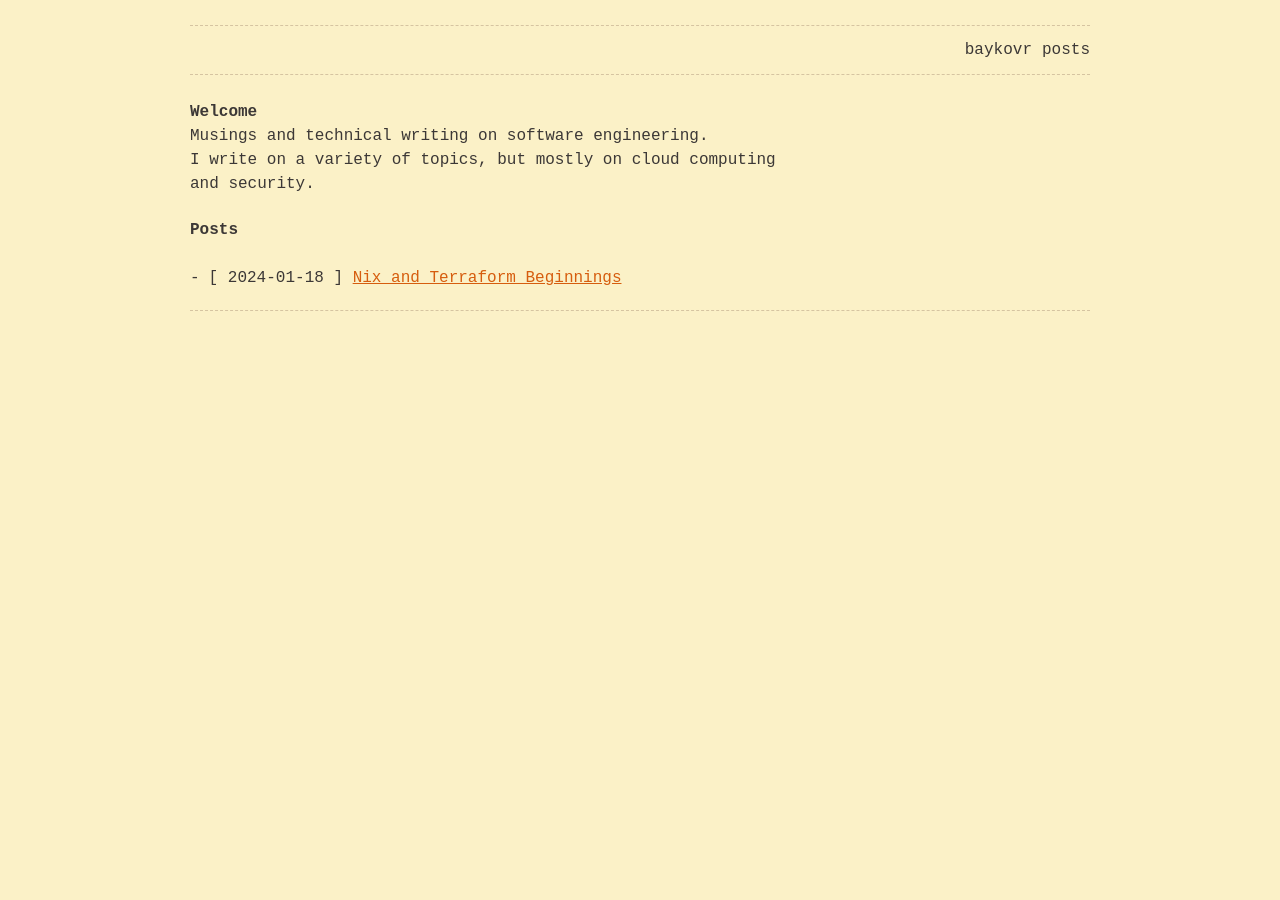
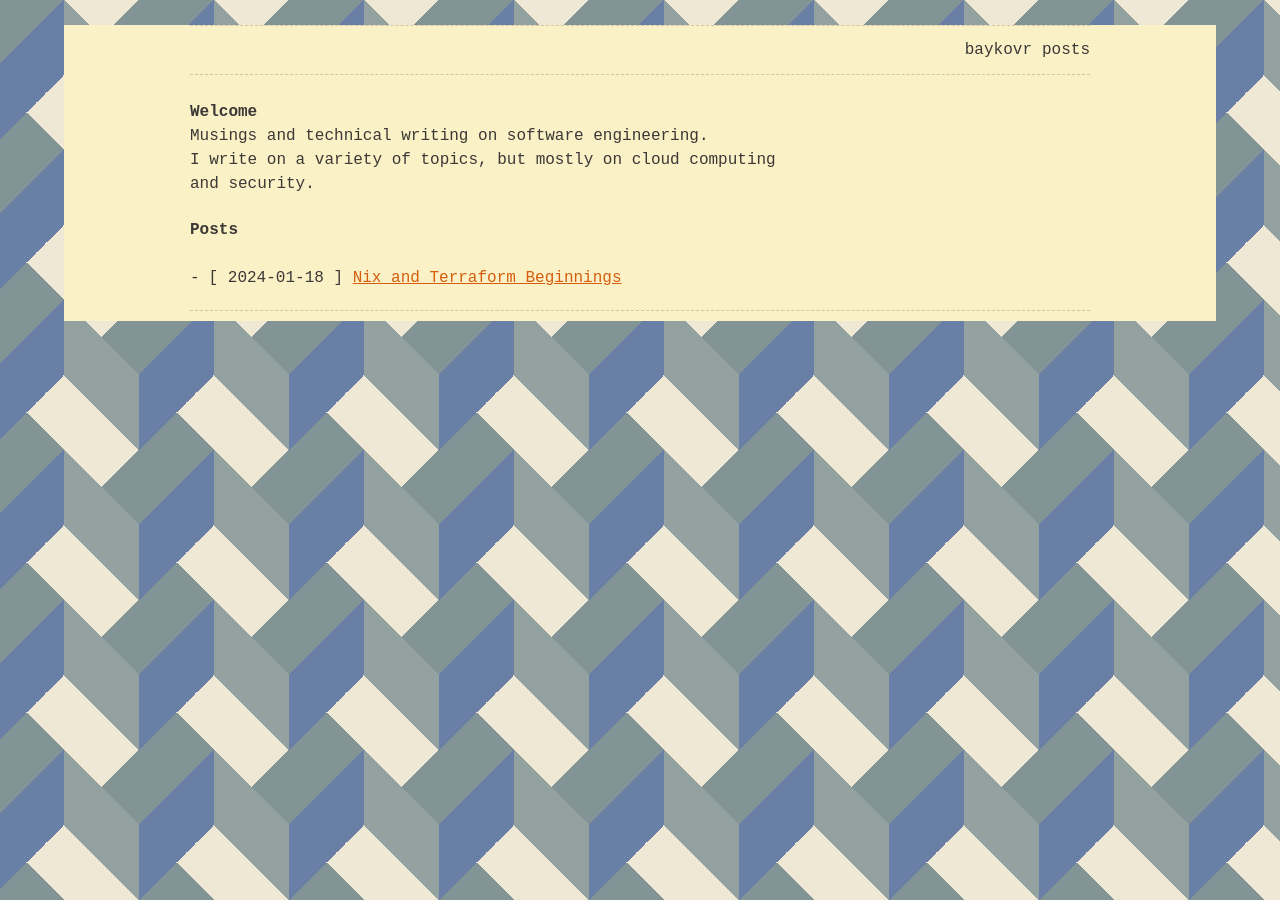
Before and after one commit to baykovr/baykovr.github.io, a Jekyll site: the page built from index.md, in a window 1280 px wide. Built offline with Jekyll 4.4.1, drawn with Linux system fonts in a browser that asks for light colours; some web fonts are replaced.

Commit message:
Add pattern

```diff
--- a/_layouts/default.html
+++ b/_layouts/default.html
@@ -4,6 +4,7 @@
   {%- include head.html -%}
 
   <body>
+    <div class="ribbon"></div>
     <div class="container">
 
       {%- include header.html -%}
--- a/_sass/base.scss
+++ b/_sass/base.scss
@@ -139,3 +139,18 @@ pre { background-color: var(--background-color);  border: 1px solid;  padding: 8
         margin: 0 10px;
     }
 }
+
+html {
+    margin: 0px 5% 0px 5%;
+  --c1: #839496;
+  --c2: #697fa5;
+  --c3: #eee8d5;
+  --c4: #93a1a1;
+
+  background:
+    conic-gradient(from  45deg at 75% 75%, var(--c3) 90deg,var(--c1) 0 180deg,#0000 0),
+    conic-gradient(from -45deg at 25% 25%, var(--c3) 90deg,#0000 0),
+    conic-gradient(from -45deg at 50% 100%,#0000 180deg,var(--c3) 0),
+    conic-gradient(from -45deg,var(--c1) 90deg, var(--c2) 0 225deg,var(--c4) 0);
+  background-size: 150px 150px; /* control the size here */
+}
```
